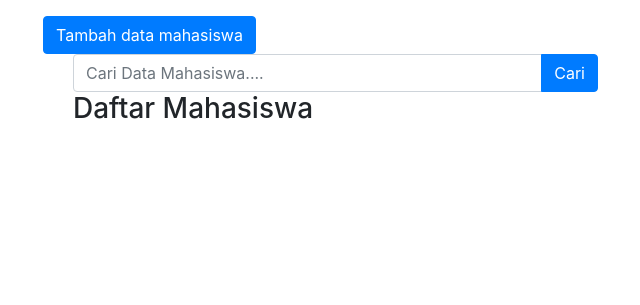
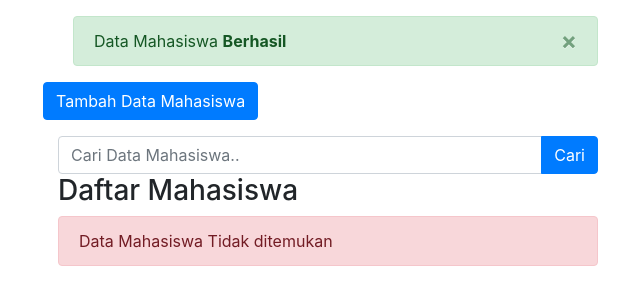
Before and after one commit to omRangga/CI-APP, a PHP site: the page made by application/views/mahasiswa/index.php in a window 1280 px wide. Shown: the part 56-361 px from the top of the page, without its empty margins (27-667 px from the left). Run offline with PHP 8.4, Linux system fonts and the light colour scheme; the template is opened without the code that fills it, so the values that code supplies are empty.

Commit message:
perbaikan index mahasiswa

```diff
--- a/application/views/mahasiswa/detail.php
+++ b/application/views/mahasiswa/detail.php
@@ -11,7 +11,7 @@
 					    <h6 class="card-subtitle mb-2 text-muted"><?= $mahasiswa['email'];  ?></h6>
 					<p class="card-text"><?= $mahasiswa['nrp'];  ?></p>
 					<p class="card-text"><?= $mahasiswa['jurusan'];  ?></p>
-					<a href="<?= base_url(); ?>mahasiswa" class="btn btn-primary">Kembaali</a>
+					<a href="<?= base_url(); ?>mahasiswa" class="btn btn-primary">Kembali</a>
 			 	</div>
 			</div>
 		</div>
--- a/application/views/mahasiswa/index.php
+++ b/application/views/mahasiswa/index.php
@@ -1,39 +1,55 @@
 <div class="container">
-   <div class="flash-data" data-flashdata="<?= $this->session->flashdata('flash'); ?>"></div>
+    <?php if( $this->session->flashdata('flash')) : ?>
+    <div class="roe mt-3">
+        <div class="col-md-6">
+            <div class="alert alert-success alert-dismissible fade show" role="alert">
+                  Data Mahasiswa
+                  <strong>Berhasil</strong> <?= $this->session->flashdata('flash'); ?>
+                  <button type="button" class="close" data-dismiss="alert" aria-label="Close">
+                  <span aria-hidden="true">&times;</span>
+                  </button>
+            </div>
+        </div>
+    </div>
+<?php endif; ?>
+
     <div class="row mt-3">
-        <div class="div-col-md-6">
-            <a href="<?= base_url(); ?>mahasiswa/tambah" class="btn btn-primary">Tambah data mahasiswa</a>
+        <div class="col-mb-6">
+            <a href="<?= base_url(); ?>mahasiswa/tambah" class="btn btn-primary">Tambah Data Mahasiswa</a>
         </div>
     </div>
 
-     <div class="row-mt-3">
+    <div class="row mt-3">
         <div class="col-md-6">
             <form action="" method="post">
-                <div class="input-group">
-                    <input type="text" name="keyword" class="form-control" placeholder="Cari Data Mahasiswa....">
-                    <div class="input-group-append">
-                        <button class="btn btn-primary">Cari</button>
-
-                    </div>
-
+                <div class="input-group ">
+                  <input type="text" class="form-control" placeholder="Cari Data Mahasiswa.." name="keyword">
+                  <div class="input-group-append">
+                  <button class="btn btn-primary" type="submit" >Cari</button>
+                  </div>
                 </div>
-
             </form>
         </div>
+
     </div>
 
-
-
-    <div class="row-mt-3">
+    <div class="row">
         <div class="col-md-6">
             <h3>Daftar Mahasiswa</h3>
+            <?php if(empty($mahasiswa) ) : ?>
+                <div class="alert alert-danger" role="alert">
+                 Data Mahasiswa Tidak ditemukan
+                </div>
+            <?php endif; ?>
             <ul class="list-group">
-                <?php foreach ($mahasiswa as $mhs) : ?>
-                    <li class="list-group-item">
-                        <?= $mhs['nama']; ?>
-                        <a href="<?= base_url(); ?>mahasiswa/hapus/<?= $mhs['id']; ?>" class="badge badge-danger float-right" onclick="return confirm('yakin?');">hapus</a>
-                    </li>
-                <?php endforeach ?>
+              <?php foreach( $mahasiswa as $mhs ) : ?>
+                <li class="list-group-item">
+                <?= $mhs['nama']; ?>
+                    <a href="<?= base_url(); ?>mahasiswa/hapus/<?= $mhs['id']; ?>" class=" badge badge-danger float-right" onclick="return confirm('yakin?');">Hapus </a>
+                    <a href="<?= base_url(); ?>mahasiswa/ubah/<?= $mhs['id']; ?>" class=" badge badge-success float-right");>Ubah</a>
+                    <a href="<?= base_url(); ?>mahasiswa/detail/<?= $mhs['id']; ?>" class=" badge badge-primary float-right");>Detail</a>
+                </li>
+              <?php endforeach; ?>
             </ul>
         </div>
     </div>
```
